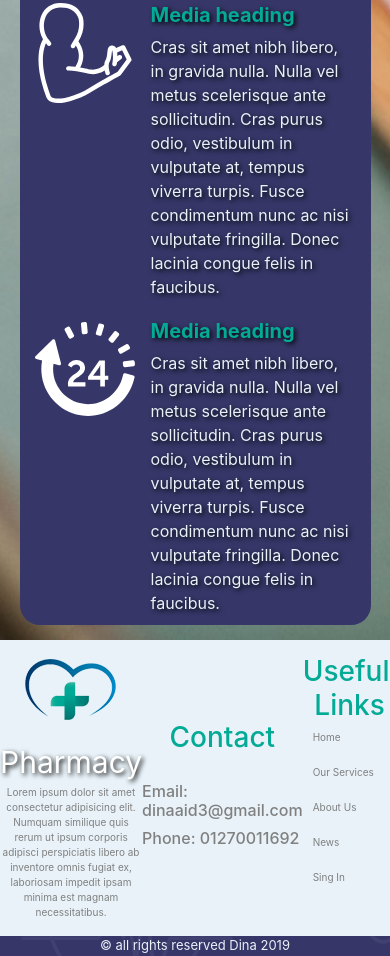
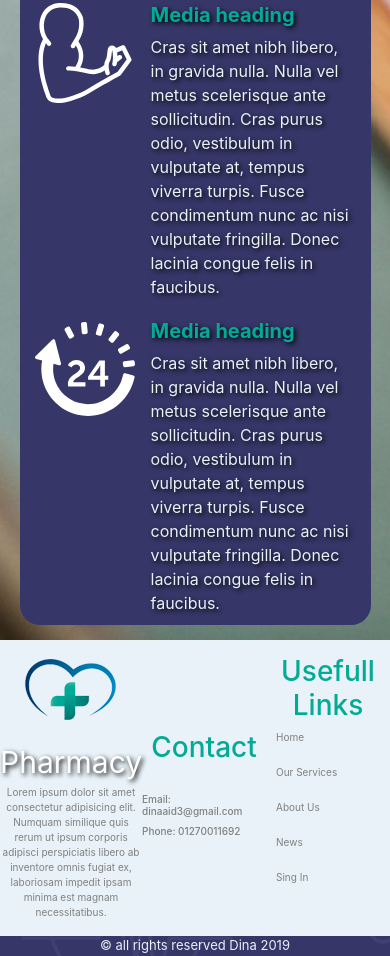
Before and after one commit to Dinaaid/Dr.pharmacy, a plain HTML site: page index.html in a window 390 px wide. Shown: the part 4743-5699 px from the top of the page. Drawn offline with nearby package versions, Linux system fonts and the light colour scheme; a web font is replaced by a local one.

Commit message:
version0.7

```diff
--- a/css/style.css
+++ b/css/style.css
@@ -538,6 +538,10 @@ footer {
 
 }
 
+.endpage h6 {
+    font-size: 10px;
+}
+
 /* .endpage .endX {
     width: 100%
 }
@@ -556,4 +560,5 @@ footer {
 header {
     height: auto;
 }
+
 }
```
